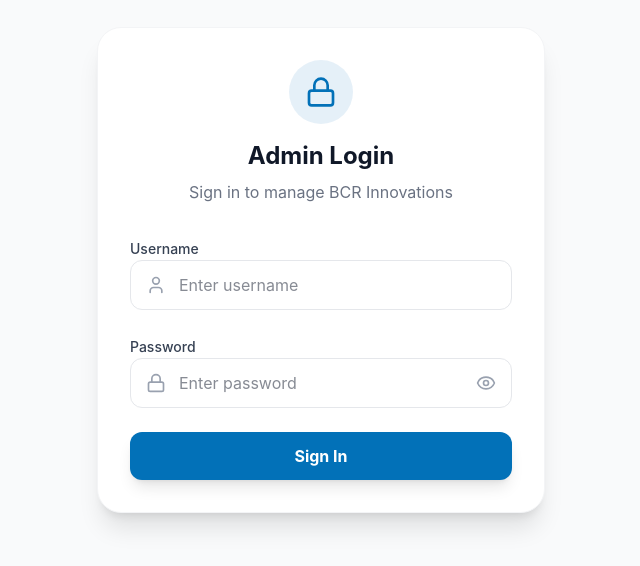
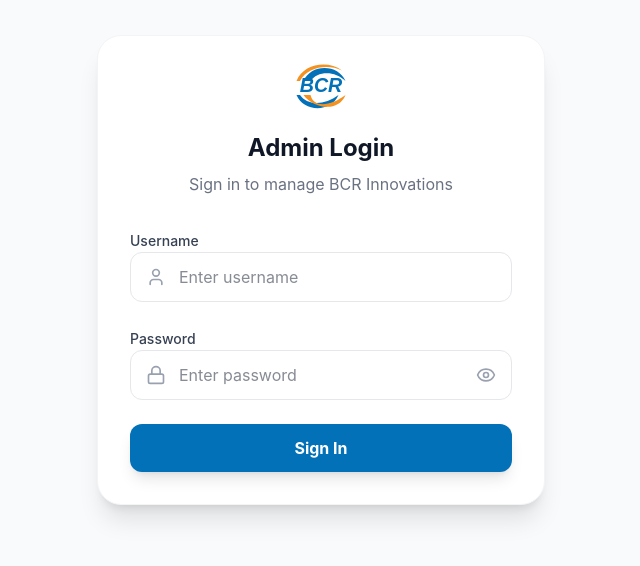
Before and after one commit to moula2002/BCR-Innovations-Adminpanel, a React (Vite) app: page / in a window 1280 px wide. Shown: the part 130-696 px from the top of the page, without its empty margins (319-959 px from the left). Built offline with nearby package versions, Linux system fonts and the light colour scheme.

Commit message:
logo add

```diff
--- a/src/pages/Login.jsx
+++ b/src/pages/Login.jsx
@@ -2,6 +2,7 @@ import { useState } from 'react';
 import { useNavigate } from 'react-router-dom';
 import api from '../services/api';
 import { Lock, User, Eye, EyeOff } from 'lucide-react';
+import BcrLogo from '../components/BcrLogo';
 
 const Login = ({ setToken }) => {
   const [username, setUsername] = useState('');
@@ -34,8 +35,8 @@ const Login = ({ setToken }) => {
     <div className="min-h-screen bg-gray-50 flex items-center justify-center p-4">
       <div className="max-w-md w-full bg-white rounded-3xl shadow-xl p-8 border border-gray-100">
         <div className="text-center mb-8">
-          <div className="w-16 h-16 bg-bcr-blue/10 rounded-full flex items-center justify-center mx-auto mb-4">
-            <Lock className="w-8 h-8 text-bcr-blue" />
+          <div className="flex justify-center mb-6 transform scale-[1.75]">
+            <BcrLogo />
           </div>
           <h1 className="text-2xl font-bold text-gray-900">Admin Login</h1>
           <p className="text-gray-500 mt-2">Sign in to manage BCR Innovations</p>
```
Also changed, not shown: src/assets/BCR logo.jpeg (added).
